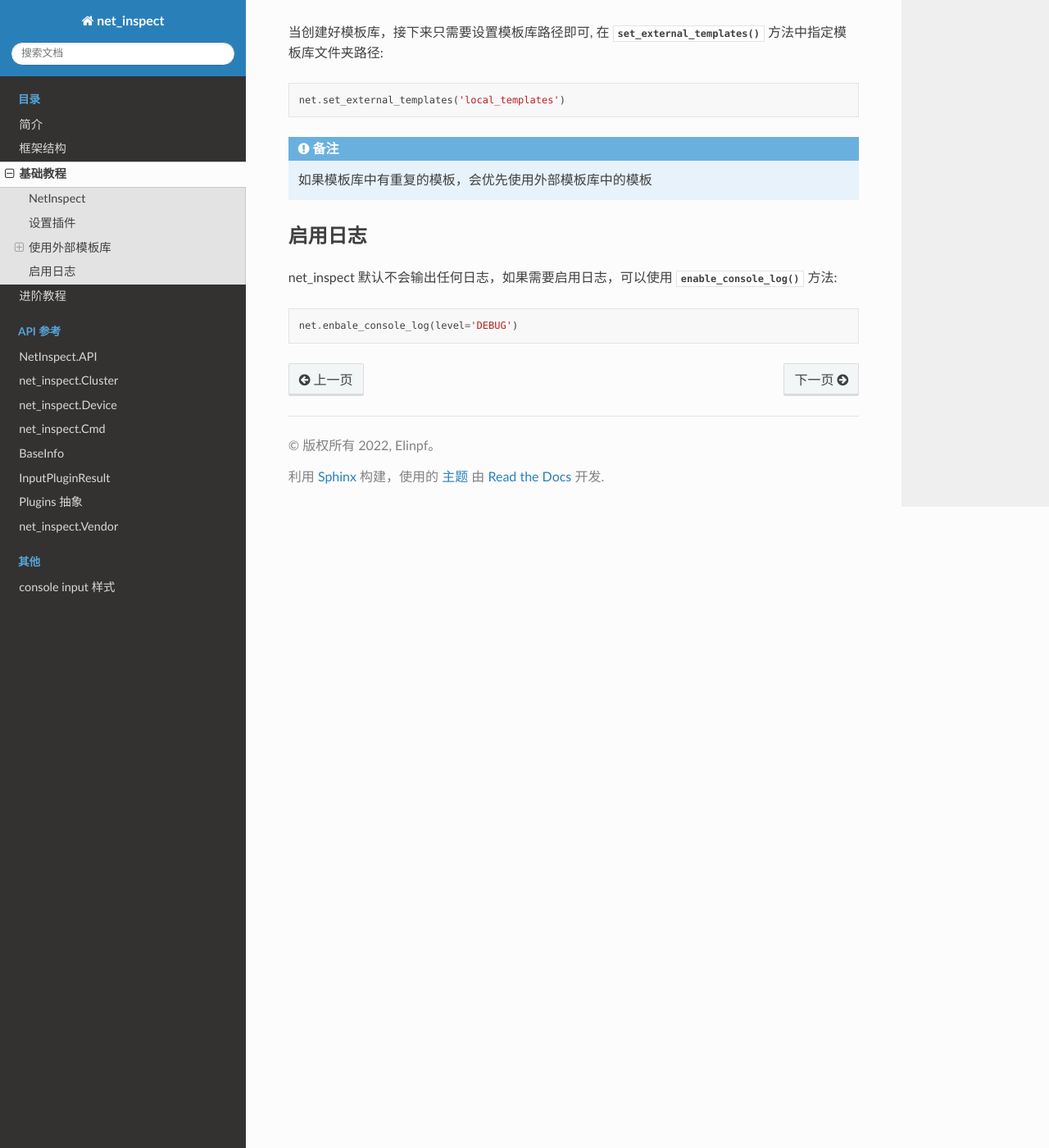
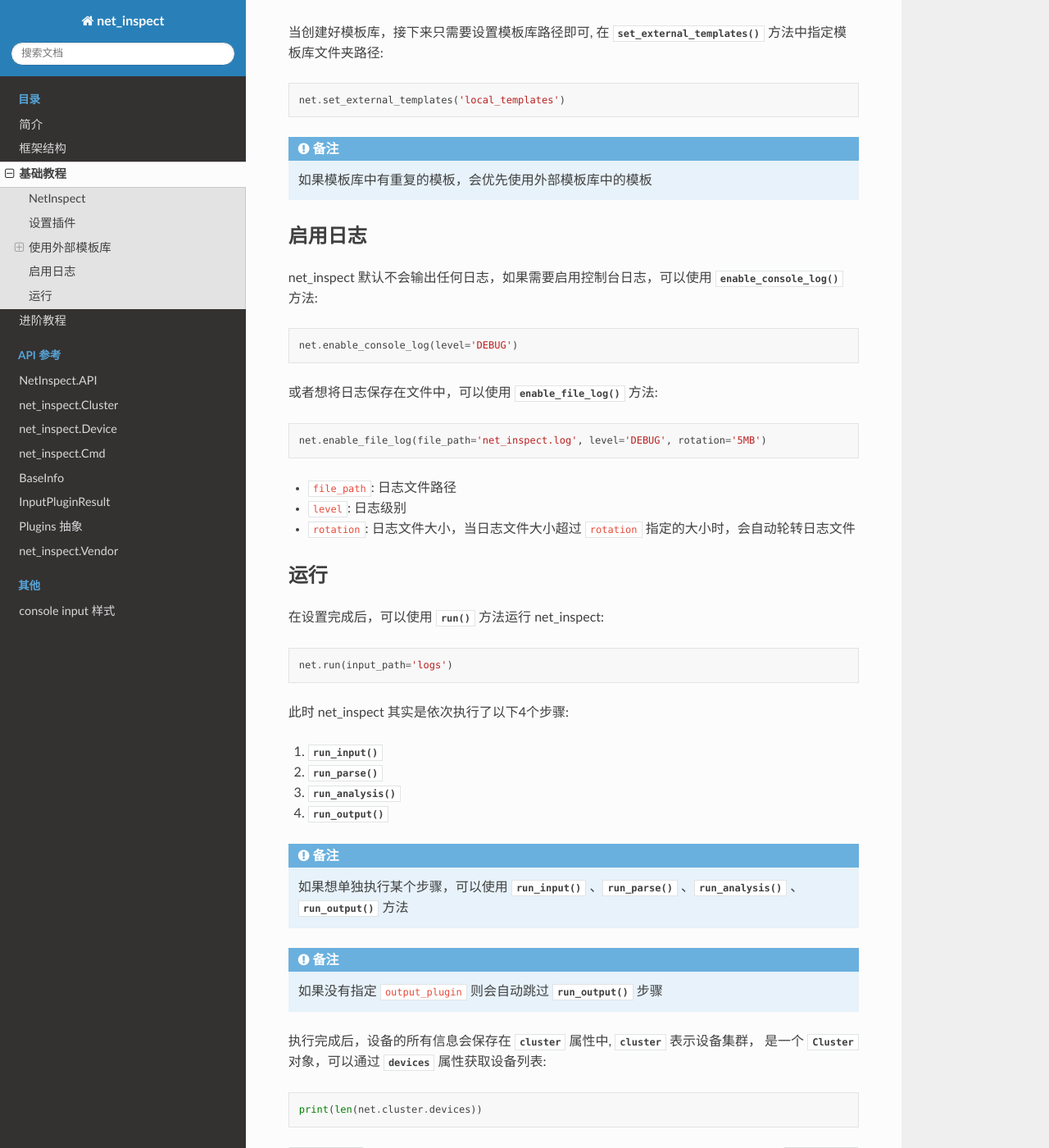
Before and after one commit to Elinpf/net_inspect, a Sphinx documentation site: the page built from docs/contents/base.rst, in a window 1280 px wide and 1400 px high, scrolled down 2092 px. Shown: the whole window at 82% size. Built offline with Sphinx 7.4.7 and the Read the Docs theme 2.0.0, drawn with Linux system fonts in a browser that asks for light colours.

Commit message:
📃 docs: 更新文档

```diff
--- a/docs/conf.py
+++ b/docs/conf.py
@@ -5,6 +5,11 @@
 
 # -- Project information -----------------------------------------------------
 # https://www.sphinx-doc.org/en/master/usage/configuration.html#project-information
+
+import os
+import sys
+
+sys.path.insert(0, os.path.abspath('..'))
 
 project = 'net_inspect'
 copyright = '2022, Elinpf'
--- a/docs/contents/base.rst
+++ b/docs/contents/base.rst
@@ -98,6 +98,42 @@ index 文件如下::
 启用日志
 --------
 
-net_inspect 默认不会输出任何日志，如果需要启用日志，可以使用 :meth:`~net_inspect.NetInspect.enable_console_log` 方法::
+net_inspect 默认不会输出任何日志，如果需要启用控制台日志，可以使用 :meth:`~net_inspect.NetInspect.enable_console_log` 方法::
 
-    net.enbale_console_log(level='DEBUG')
+    net.enable_console_log(level='DEBUG')
+
+或者想将日志保存在文件中，可以使用 :meth:`~net_inspect.NetInspect.enable_file_log` 方法::
+
+    net.enable_file_log(file_path='net_inspect.log', level='DEBUG', rotation='5MB')
+
+* ``file_path``: 日志文件路径
+* ``level``: 日志级别
+* ``rotation``: 日志文件大小，当日志文件大小超过 ``rotation`` 指定的大小时，会自动轮转日志文件
+
+运行
+-----
+
+在设置完成后，可以使用 :meth:`~net_inspect.NetInspect.run` 方法运行 net_inspect::
+
+    net.run(input_path='logs')
+
+
+此时 net_inspect 其实是依次执行了以下4个步骤:
+
+#. :meth:`~net_inspect.NetInspect.run_input`
+#. :meth:`~net_inspect.NetInspect.run_parse`
+#. :meth:`~net_inspect.NetInspect.run_analysis`
+#. :meth:`~net_inspect.NetInspect.run_output`
+
+.. note::
+
+    如果想单独执行某个步骤，可以使用 :meth:`~net_inspect.NetInspect.run_input` 、:meth:`~net_inspect.NetInspect.run_parse` 、:meth:`~net_inspect.NetInspect.run_analysis` 、:meth:`~net_inspect.NetInspect.run_output` 方法
+
+.. note::
+
+    如果没有指定 ``output_plugin`` 则会自动跳过 :meth:`~net_inspect.NetInspect.run_output` 步骤
+
+执行完成后，设备的所有信息会保存在 :attr:`~net_inspect.NetInspect.cluster` 属性中, :attr:`~net_inspect.NetInspect.cluster` 表示设备集群，
+是一个 :class:`~net_inspect.Cluster` 对象，可以通过 :attr:`~net_inspect.cluster.Cluster.devices` 属性获取设备列表::
+
+    print(len(net.cluster.devices))
--- a/docs/reference/plugins.rst
+++ b/docs/reference/plugins.rst
@@ -6,8 +6,10 @@ Plugins 抽象
     :members:
     :undoc-members:
     :show-inheritance:
+    :inherited-members:
 
 .. autoclass:: net_inspect.domain.OutputPluginAbstract
     :members:
     :undoc-members:
     :show-inheritance:
+    :inherited-members:
```
